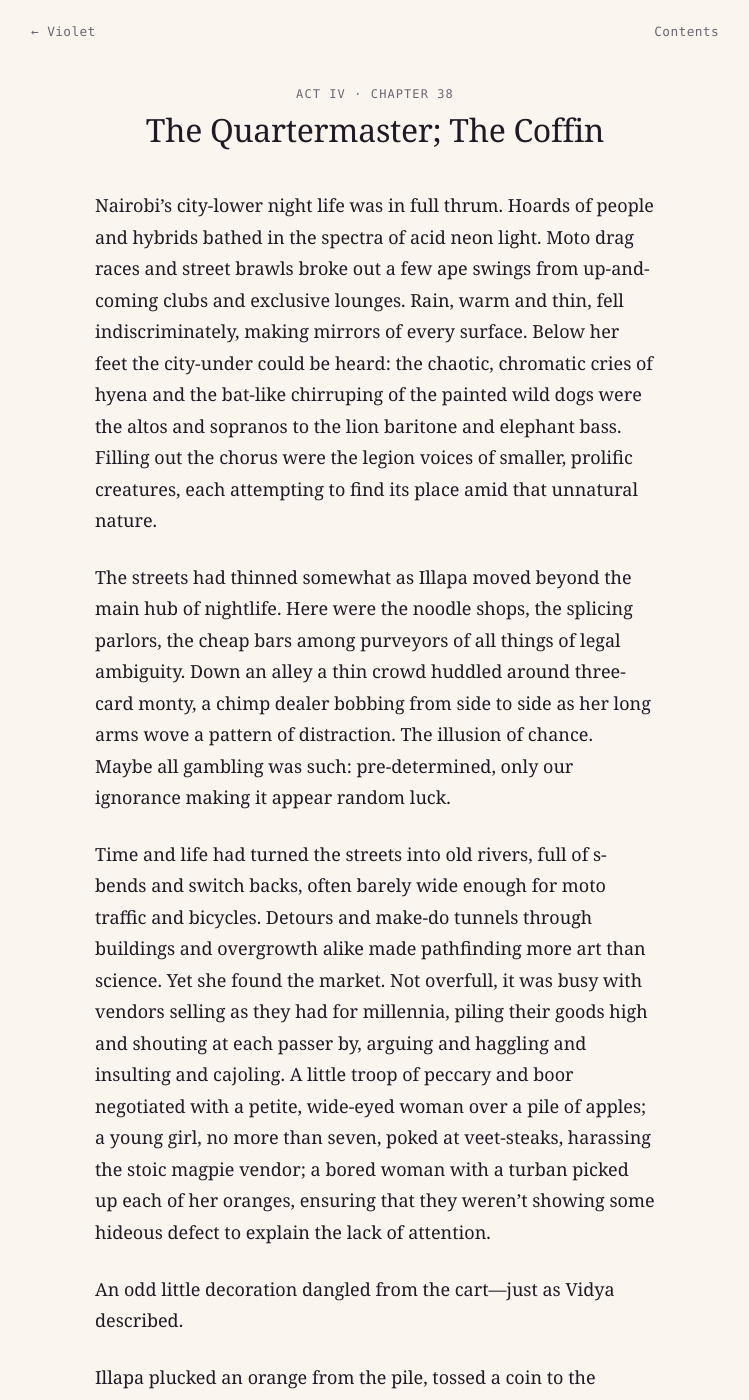
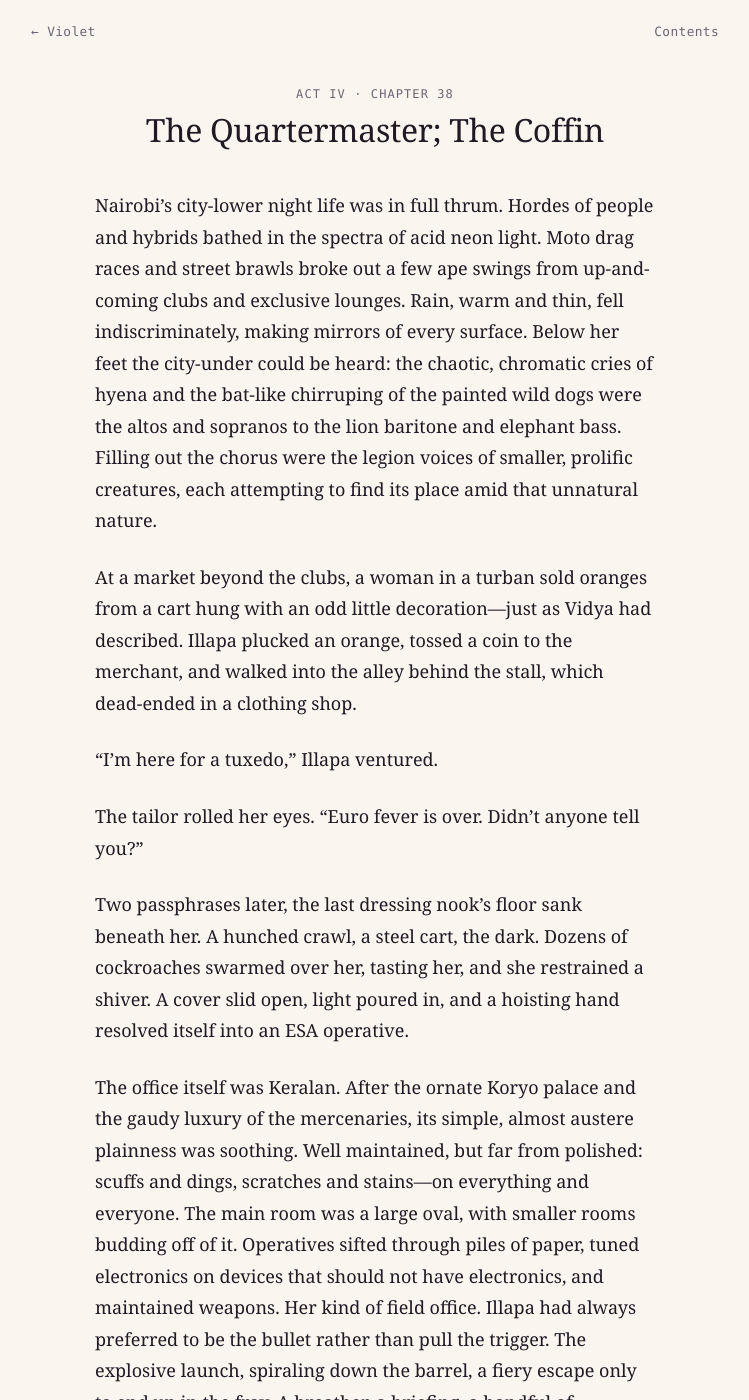
Before and after one commit to kmunki/kmunki.github.io, a Jekyll site: the page built from _fiction/violet/069-chapter-38.md, in a window 1280 px wide and 1400 px high. Shown: the whole window, without its empty margins (265-1014 px from the left). Built offline with Jekyll 4.4.1, drawn with Linux system fonts in a browser that asks for light colours; some of the changed text lies outside the part shown.

Commit message:
Violet ch 38 "The Quartermaster; The Coffin": Compress Nairobi entrance; trim Vidya's philosophy
- The entrance is cut from ~900 to ~120 words. It keeps the orange cart, the tuxedo passphrase, the descent, and one cockroach sentence. It cuts the monty game, the market, the tailor, and the lederhosen exchange.
- The field office is trimmed and back in past tense: "out you went again. Now *that* was a field office."
- The *kachana kawsay* exchange is cut ~30%. "Command life" and "One great being" stay verbatim.
- The dangling modifier "Hunched over a work-bench… Vidya wafted" now reads: "Her greeting wafted over the spy like a pleasant aroma."
- The coffin scene and Vidya's office are kept whole, with copyedits only (*Chombo*'s, arachno-weave, censer, misled). Hoards→Hordes. 2,843 → 1,963 words.

Co-Authored-By: Claude Fable 5.1 <noreply@anthropic.com>
Claude-Session: https://claude.ai/code/session_01NJgbLGEsaNqtMx8nky9w7V

```diff
--- a/_fiction/violet/069-chapter-38.md
+++ b/_fiction/violet/069-chapter-38.md
@@ -8,55 +8,27 @@ permalink: /fiction/violet/chapter-38/
 act: 4
 date: November 02, 2025
 ---
-Nairobi’s city-lower night life was in full thrum. Hoards of people and hybrids bathed in the spectra of acid neon light. Moto drag races and street brawls broke out a few ape swings from up-and-coming clubs and exclusive lounges. Rain, warm and thin, fell indiscriminately, making mirrors of every surface. Below her feet the city-under could be heard: the chaotic, chromatic cries of hyena and the bat-like chirruping of the painted wild dogs were the altos and sopranos to the lion baritone and elephant bass. Filling out the chorus were the legion voices of smaller, prolific creatures, each attempting to find its place amid that unnatural nature.
+Nairobi’s city-lower night life was in full thrum. Hordes of people and hybrids bathed in the spectra of acid neon light. Moto drag races and street brawls broke out a few ape swings from up-and-coming clubs and exclusive lounges. Rain, warm and thin, fell indiscriminately, making mirrors of every surface. Below her feet the city-under could be heard: the chaotic, chromatic cries of hyena and the bat-like chirruping of the painted wild dogs were the altos and sopranos to the lion baritone and elephant bass. Filling out the chorus were the legion voices of smaller, prolific creatures, each attempting to find its place amid that unnatural nature.
 
-The streets had thinned somewhat as Illapa moved beyond the main hub of nightlife. Here were the noodle shops, the splicing parlors, the cheap bars among purveyors of all things of legal ambiguity. Down an alley a thin crowd huddled around three-card monty, a chimp dealer bobbing from side to side as her long arms wove a pattern of distraction. The illusion of chance. Maybe all gambling was such: pre-determined, only our ignorance making it appear random luck.
+At a market beyond the clubs, a woman in a turban sold oranges from a cart hung with an odd little decoration—just as Vidya had described. Illapa plucked an orange, tossed a coin to the merchant, and walked into the alley behind the stall, which dead-ended in a clothing shop.
 
-Time and life had turned the streets into old rivers, full of s-bends and switch backs, often barely wide enough for moto traffic and bicycles. Detours and make-do tunnels through buildings and overgrowth alike made pathfinding more art than science. Yet she found the market. Not overfull, it was busy with vendors selling as they had for millennia, piling their goods high and shouting at each passer by, arguing and haggling and insulting and cajoling. A little troop of peccary and boor negotiated with a petite, wide-eyed woman over a pile of apples; a young girl, no more than seven, poked at veet-steaks, harassing the stoic magpie vendor; a bored woman with a turban picked up each of her oranges, ensuring that they weren’t showing some hideous defect to explain the lack of attention.
+“I’m here for a tuxedo,” Illapa ventured.
 
-An odd little decoration dangled from the cart—just as Vidya described.
+The tailor rolled her eyes. “Euro fever is over. Didn’t anyone tell you?”
 
-Illapa plucked an orange from the pile, tossed a coin to the merchant, and walked into the narrow street behind the stall. The alley dead-end in a small clothing shop. Behind her, the woman’s cart now had a display of woven cloths, high and wide enough, it just so happened, to obscure the alley.
+Two passphrases later, the last dressing nook’s floor sank beneath her. A hunched crawl, a steel cart, the dark. Dozens of cockroaches swarmed over her, tasting her, and she restrained a shiver. A cover slid open, light poured in, and a hoisting hand resolved itself into an ESA operative.
 
-Battered mannequins draped with delicate abayas and thawbs stood in the window and throughout the clothing shop. At the desk was a dapper young woman who wore an anachronistic suit, her hair slicked to her head. An ornate gold chain swooped from her nose to ear, dangling with charms across her left cheek. Her suit was cut such that her shoulders and collarbones were exposed. These were covered in shimmering scales; starting small at the base of her neck, they grew into blue-white bone-like shards that flared from her shoulders. The nose-chain and shoulder splice alike stood out against her dark skin. On the counter, splayed out as if it had landed there from a great height, was the fattest gerbil Illapa had ever seen.
-
-“Greetings, I’m here for a tuxedo,” Illapa ventured.
-
-The woman raised an eyebrow, then rolled her eyes.
-
-“Euro fever is over, didn’t anyone tell you? I don’t make things that are out of fashion.”
-
-“I’ll take some lederhosen then.”
-
-“Same problem. Worse, really. Do you even know what those are? I make a lovely salwar. Or a kurta perhaps? Look around,” she indicated the displays around the store with the barest of movement, “do you see anything European in here?”
-
-“Mm… no, but that’s what I want. I’m something of a *connoisseur*.”
-
-Illapa lingered on the last word, the end of the back and forth key phrases.
-
-“I see,” said the woman, “there may be something for you in the back then.”
-
-She slid the gerbil to the side, lifted a portion of the counter and gestured for Illapa to come through. Illapa passed through a curtain into a tiny space, with three nooks for dressing areas.
-
-“The last one, please,” said the woman. Illapa went inside and drew the curtain. There was a click and a light hydraulic sound. She began to descend through the floor.
-
-There was a mechanical clunk as the false floor closed above her. Dim lights clinked on along a metal-walled corridor, wooden and steel ribbing holding it in place. Hunched, she made her way, her hands acting as make-do whiskers. Through gaps in the ramshackle metal, she could see the jungle of the city-under below; or, more often, the jungle coming *in* as a venturesome leaf or vine. At the tunnel end was a small steel cart poking out of a circular concrete opening. The cart was just long enough for her to lay down upon and the opening just wide enough to admit the cart with her on it. She positioned herself and had barely settled before the cart began to move.
-
-The tunnel was dark. A few clicks and whirs; the cart paused; she braced. It started as a pricking, almost tingling on her finger tips and a light scratching on her boots. Moments later, she was covered by the gripping feet of dozens of cockroaches, tasting her. Not properly hybridized so much as just given a boost to be more trainable. Little buggers knew enough to tell if you were friend or foe. Antennae, legs, wing brushes, she restrained a shiver as they swarmed around her. Please let Vidya have given them everything they need to know who she was.
-
-A cover slid open and light poured in. The little feet now scrabbled away and Illapa was dragged into the open. A hand reached down, pulling her standing as her eyes adjusted. The hoisting hand resolved itself into an ESA operative.
-
-The office itself was Keralan. Compared with the ornate and intricate Koryo palace or the gaudy luxury of the mercenaries, the simple, almost austereness of it was soothing. Well maintained, but far from polished. There were scuffs and dings, scratches and stains—on everything and everyone. The main room was a large oval, with smaller rooms budding off of it. Various operatives were sifting through piles of paper, tuning electronics on devices that should not have electronics, and maintaining weapons. The low ceilings, gave it a cramped, intimate feeling. Her kind of field office, she thought. Give me the first draft, the rough and ready, the barely working. When behind enemy lines, what fun is it to have a full fledged facility to run home to when things are hard? Illapa had always preferred to be the bullet rather than pull the trigger. The explosive launch, spiraling down the barrel, a fiery escape only to end up in the fray. A breather, a briefing, and a handful of bandages and bullets and out you go again. Now *that *is a field office.
+The office itself was Keralan. After the ornate Koryo palace and the gaudy luxury of the mercenaries, its simple, almost austere plainness was soothing. Well maintained, but far from polished: scuffs and dings, scratches and stains—on everything and everyone. The main room was a large oval, with smaller rooms budding off of it. Operatives sifted through piles of paper, tuned electronics on devices that should not have electronics, and maintained weapons. Her kind of field office. Illapa had always preferred to be the bullet rather than pull the trigger. The explosive launch, spiraling down the barrel, a fiery escape only to end up in the fray. A breather, a briefing, a handful of bandages and bullets, and out you went again. Now *that* was a field office.
 
 “Ah, welcome, Illapa, come on over.”
 
-Hunched over a work-bench on which was a largish briefcase, Vidya wafted over the spy, as though she were a pleasant aroma. The Keralan was working on… well it wasn’t quite a brief case was it? Much larger, like a cylindrical sitar case, oddly tapered. It reminded Illapa of a coffin.
+Vidya was hunched over a workbench on which sat a largish briefcase. Her greeting wafted over the spy like a pleasant aroma. The Keralan was working on… well, it wasn’t quite a briefcase, was it? Much larger, like a cylindrical sitar case, oddly tapered. It reminded Illapa of a coffin.
 
-“I must admit this is a special treat for me, Illapa. The ESA offices always felt such a paltry comparison. Of course Keralan field offices can be a bit bland, but one does not rule the world without a bit of belt tightening and make-do.”
+“Of course, Keralan field offices can be a bit bland, but one does not rule the world without a bit of belt-tightening and make-do.”
 
 “You don’t rule the world.”
 
-“Not yet, no, not yet. Anyway, you’re not here for the decor. Glad you came cleanly out of that situation with the Blade. We’ve corroborated the evidence as best we can, all signs point to the mercenary telling you the truth—Ji-woo is a puppet of Violet. His coronation will put Violet in effective control of Koryo and, then—”
+“Not yet, no, not yet. Anyway, you’re not here for the decor. Glad you came cleanly out of that situation with the Blade. We’ve corroborated the evidence as best we can; all signs point to the mercenary telling you the truth—Ji-woo is a puppet of Violet. His coronation will put Violet in effective control of Koryo and, then—”
 
 “The Continuum,” said Illapa.
 
@@ -68,53 +40,53 @@ Hunched over a work-bench on which was a largish briefcase, Vidya wafted over th
 
 “How?”
 
-“No idea. But I’m sure you’ll figure it out. You’ll be sent as an ambassador, there to view the ceremony. There are not many pleasures working with the Inka, but your capricious and mysterious autocracy does lend itself some useful cover in terms of why things happen. No one will ask or even notice such odd behavior. Abnormal for the rest of us is normal for your people.”
+“No idea. But I’m sure you’ll figure it out. You’ll be sent as an ambassador, there to view the ceremony. There are not many pleasures working with the Inka, but your capricious and mysterious autocracy does lend itself some useful cover. No one will ask why. Abnormal for the rest of us is normal for your people.”
 
 “Better than bowing to an old crone covered head-to-toe in jewels.”
 
-Vidya shrugged, “I know the face and name of my ruler. She answers to parliament.”
+Vidya shrugged. “I know the face and name of my ruler. She answers to parliament.”
 
 “It is sad you do not trust her,” said Illapa.
 
-Vidya laughed, “We shall likely never see eye-to-eye on this, Illapa, but I do enjoy the banter. That the Sapa exists at all, let alone rules, is something of a wonder to me. I’ve always been fascinated with Inkan culture. So many biodemographic strategies, be they the Zhongguo’s *renlei mu ye *or our own *maanav paalan *are explicit, loud, strident beliefs. We fight about them! Is there any greater fight in the world? The whole Shadow has been devoted to testing and retesting the theories. And yet you and the Inka… you barely discuss it. You just do.”
+Vidya laughed. “We shall likely never see eye-to-eye on this, Illapa, but I do enjoy the banter. That the Sapa exists at all, let alone rules, is something of a wonder to me. Most biodemographic strategies, be they the Zhongguo’s *renlei mu ye* or our own *maanav paalan*, are loud, strident beliefs. We fight about them! The whole Shadow has been devoted to testing and retesting the theories. And yet you Inka… you barely discuss it. You just do.”
 
 “We named it.”
 
-“You certainly did. *Kachana kawsay*. *Command life*. What a phrase! And that is how your world is run, is it not? The Sapa are invulnerable, invisible, all commanding. You control and direct all of your society like one great machine.”
+“You certainly did. *Kachana kawsay*. *Command life*. What a phrase! The Sapa invulnerable, invisible, all-commanding, and your whole society directed like one great machine.”
 
-“One great being, Vidya, my sweet. To be in command of one’s life is the highest attainment.” Illapa stood a bit taller. “All societies should be so lucky as to come as close as we have to attaining it. I mean,” she grinned slightly, “look at me. Look at us. The Keralans and Inka together. We do not pair because we are the same, we are different. Now enough philosophy, what’s this here then?”
+“One great being, Vidya, my sweet. To be in command of one’s life is the highest attainment.” Illapa stood a bit taller. “All societies should be so lucky. Look at us, Keralans and Inka together. We do not pair because we are the same, but because we are different. Now, enough philosophy. What’s this here, then?”
 
 She ran a hand along the large briefcase thing that Vidya had been modifying.
 
-“Generous of you to make me such a lovely coffin, but I don’t plan on dying just yet. And when I do you certainly won’t be putting what’s left of me in there.”
+“Generous of you to make me such a lovely coffin, but I don’t plan on dying just yet. And when I do, you certainly won’t be putting what’s left of me in there.”
 
-“Illapa please! It’s not a coffin. It’s, well I’m not entirely sure what to call it. It’s a kind of escape pod, I suppose.”
+“Illapa, please! It’s not a coffin. It’s—well, I’m not entirely sure what to call it. It’s a kind of escape pod, I suppose.”
 
 “Escape? I would never,” Illapa said, smirking.
 
-“Tsh. You see you press this button here, and here and—no don’t touch it!” Vidya swatted Illapa’s hand away. “I’ve just spent all morning tuning it and I’ll not have you waste my work with your oafishness. Now be serious and pay attention. You press here and here,” she repeated, pointing to the buttons without touching them, “it will open. It can hold you and some gear or, in a pinch, another person, though the fit will be very tight. Bring mints. There is a small tracking and guidance system here. It pursues the *Chomba’s *signal directly. A small liquid crystal display will provide guidance.”
+“Tsh. You see, you press this button here, and here and—no, don’t touch it!” Vidya swatted Illapa’s hand away. “I’ve just spent all morning tuning it and I’ll not have you waste my work with your oafishness. Now be serious and pay attention. You press here and here,” she repeated, pointing to the buttons without touching them, “and it will open. It can hold you and some gear or, in a pinch, another person, though the fit will be very tight. Bring mints. There is a small tracking and guidance system here. It pursues the *Chombo*’s signal directly. A small liquid crystal display will provide guidance.”
 
-“What’s this button”
+“What’s this button?”
 
-“That triggers your escape. Make sure you are *inside *the pod when you press it and the *pod* is outside. And that there is nothing in front of the pod for fifty meters. I’m sure you’ll find a way to use it regardless of necessity.”
+“That triggers your escape. Make sure you are *inside* the pod when you press it and the *pod* is outside. And that there is nothing in front of the pod for fifty meters. I’m sure you’ll find a way to use it regardless of necessity.”
 
 “I appreciate your confidence.”
 
-“Go see wardrobe for your dresses, they all have the standard adjustments and enhancements. This *coffin* will be delivered to your carriage.”
+“Go see wardrobe for your dresses. They all have the standard adjustments and enhancements. This *coffin* will be delivered to your carriage.”
 
-As promised, the formal dresses were interwoven with arachnoweave. With a tuck and clip they became tactical pants and top, allowing for more practical movements. The cut was such that leg holsters disappeared. Armed and fitted, she picked up the huge case, and made to leave as Ambassador Illapa, honored guest to the Koryo enthronement.
+As promised, the formal dresses were interwoven with arachno-weave. With a tuck and clip they became tactical pants and top. The cut was such that leg holsters disappeared. Armed and fitted, she picked up the huge case and made to leave as Ambassador Illapa, honored guest to the Koryo enthronement.
 
 ---
 
 “A moment, Agent,” said Vidya as Illapa walked past her office door.
 
-Illapa halted. Vidya was at her desk, scrutinizing her comm. If for nothing else than curiosity, she stepped inside and, on instinct, closed the door behind her. A lone chair sat opposite Vidya’s desk. Best to sit. Vidya’s thinking, which despite the furious pace of her mind, was a thorough process. Her office was dim, lamp lit, no windows. The walls were books, many old and peeling. What titles Illapa could read seemed impossibly dull. On the corner of the desk, a small bronze statue, Hindu in style, depicting a man on one knee, winged, and with the head of a bird. The bird-person held his right palm towards the sky and in their left, held a censor, or orb of some kind. From a box at its feet, the velvety smoke of incense drifted upwards toward the low, simple ceiling.
+Illapa halted. Vidya was at her desk, scrutinizing her comm. If for nothing else than curiosity, she stepped inside and, on instinct, closed the door behind her. A lone chair sat opposite Vidya’s desk. Best to sit. Vidya’s thinking, despite the furious pace of her mind, was a thorough process. Her office was dim, lamplit, no windows. The walls were books, many old and peeling. What titles Illapa could read seemed impossibly dull. On the corner of the desk, a small bronze statue, Hindu in style, depicting a man on one knee, winged, and with the head of a bird. The bird-person held his right palm towards the sky and in his left a censer, or orb of some kind. From a box at its feet, the velvety smoke of incense drifted upwards toward the low, simple ceiling.
 
 “That is Garuda, King of the Birds, vahana of Vishnu, and my family’s namesake. He sets me at ease.”
 
 “Something interesting?” Illapa nodded at the comm.
 
-Vidya let out a huff of a laugh. She knew her face gave her away, painful as it was to admit. Stoicism was a point of pride for her. But Illapa was more perceptive than most. Surprising for an Inka. Not so surprising, however, as the stream of words across the tiny screen of her comm. There were several possible explanations. Most obvious, that the Olokun was lying, and, in doing so, attempting to deceive and undermine the agent of one of her mortal enemies. Yet this information would not modify their mission, not directly. So unlikely. Another possibility was that her information was simply wrong, though for one of her skill to transmit such information believing it true and herself mislead seemed—implausible. Of all the answers, though, what she now read, seemed, impossible as it was, to be most likely to be true.
+Vidya let out a huff of a laugh. She knew her face gave her away, painful as it was to admit. Stoicism was a point of pride for her. But Illapa was more perceptive than most. Surprising for an Inka. Not so surprising, however, as the stream of words across the tiny screen of her comm. There were several possible explanations. Most obvious, that the Olokun was lying, and, in doing so, attempting to deceive and undermine the agent of one of her mortal enemies. Yet this information would not modify their mission, not directly. So unlikely. Another possibility was that her information was simply wrong, though for one of her skill to transmit such information believing it true and herself misled seemed—implausible. Of all the answers, though, what she now read seemed, impossible as it was, the most likely to be true.
 
 “Thank you for your patience, Illapa.”
 
@@ -146,7 +118,7 @@ Vidya laughed, harder than warranted as it escaped under pressure.
 
 “Should we all be so lucky,” she added, composing herself.
 
-“Whatever she is could—” she caught herself—“there are opportunities for Condor and Kerala both if we were able to get an alliance, bring her into the fold.”
+“Whatever she is could—” She caught herself. “There are opportunities for Condor and Kerala both if we were able to get an alliance, bring her into the fold.”
 
 “Even get a sample.”
 
@@ -154,9 +126,9 @@ Vidya laughed, harder than warranted as it escaped under pressure.
 
 “An ancillary objective. Ji-woo and Violet remain the more imminent threat. She should have died ages ago, asura or no. That neither time nor the dozens who would have put her on trial for crimes against humanity and civilization have been able to stop her bodes well for a partnership, should one be possible.”
 
-“A partnership? With *her?* She deserves death not allies.”
+“A partnership? With *her*? She deserves death, not allies.”
 
-“Which war do you want to win, Illapa? Today’s or last century’s.”
+“Which war do you want to win, Illapa? Today’s or last century’s?”
 
 “No one won the last one.”
 
@@ -166,13 +138,13 @@ Vidya nodded as her gaze drifted to the incense burner. She watched the smoke cu
 
 “You know the answer,” the Inka responded.
 
-“Yes, I do. Three hundred and forty-three million, seven-hundred thousand, two-hundred and sixty two is the most correct count, but of course, record keeping became rather poor for the several years of the war. Twelve million, eight-hundred thousand, six-hundred and twelve died in the first three months when the plagues of Ananda were unleashed. Our numbers were similar, worse in some ways, better in others, but a tragedy, same as yours.”
+“Yes, I do. Three hundred and forty-three million, seven hundred thousand, two hundred and sixty-two is the most correct count, but of course, record keeping became rather poor for the several years of the war. Twelve million, eight hundred thousand, six hundred and twelve died in the first three months when the plagues of Ananda were unleashed. Our numbers were similar, worse in some ways, better in others, but a tragedy, same as yours.”
 
 Illapa had gone still, deadly.
 
 “Your point, Vidya?”
 
-“History is done. Settled. Vengeance empties no graveyards. Our disappointment in that truth does not make it a lie. Knowledge is our priority, an edge against what is coming. Once Violet’s puppet is dealt with, we must see if we can gain the old asura’s allegiance. The Olokun understood such a bargain with you. She would be a near infinite source of intelligence and interest.”
+“History is done. Settled. Vengeance empties no graveyards. Our disappointment in that truth does not make it a lie. Knowledge is our priority, an edge against what is coming. Once Violet’s puppet is dealt with, we must see if we can gain the old asura’s allegiance. The Olokun understood such a bargain with you. She would be a near-infinite source of intelligence and interest.”
 
 “And if she is unwilling?”
 
```
Also changed, not shown: other parts of _fiction/violet/069-chapter-38.md (+1 -1 lines).
